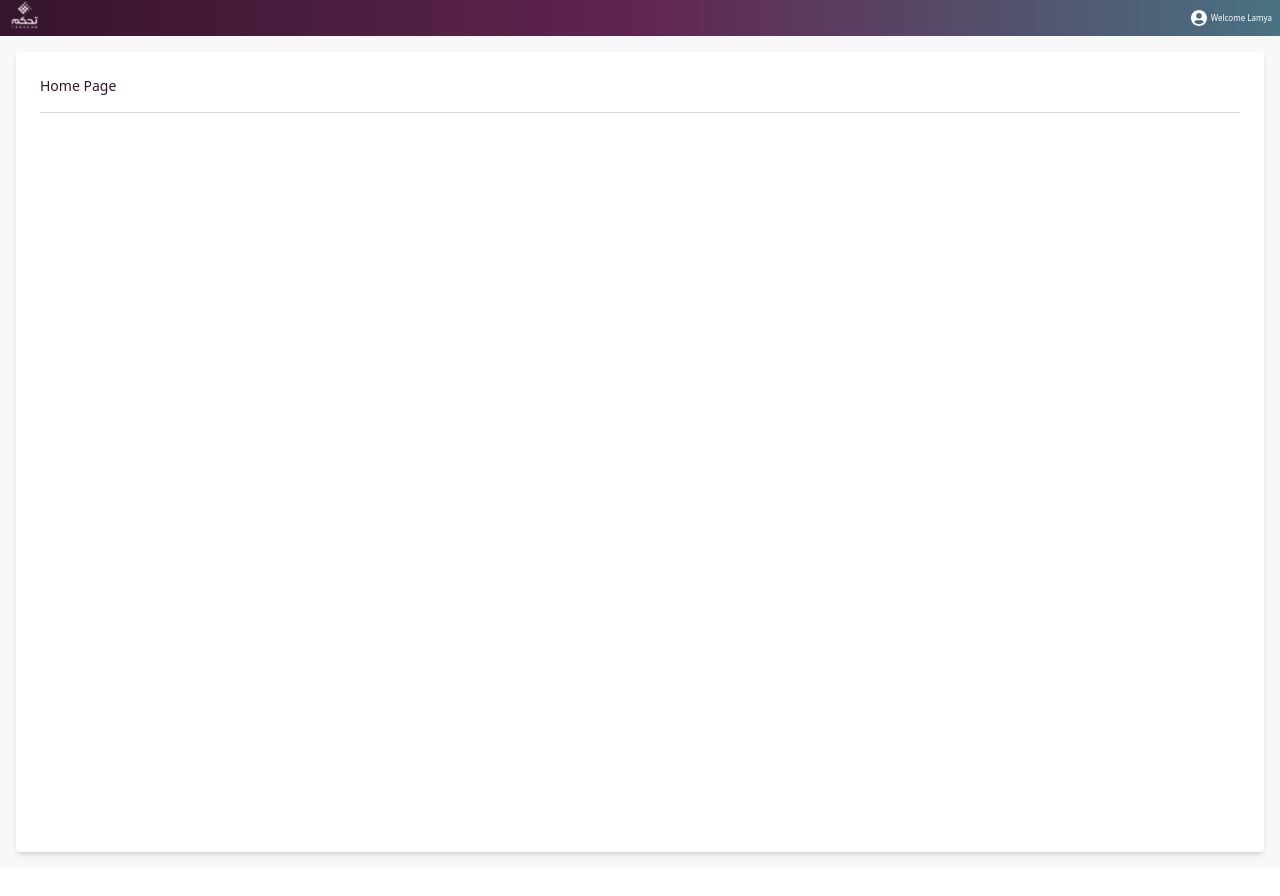
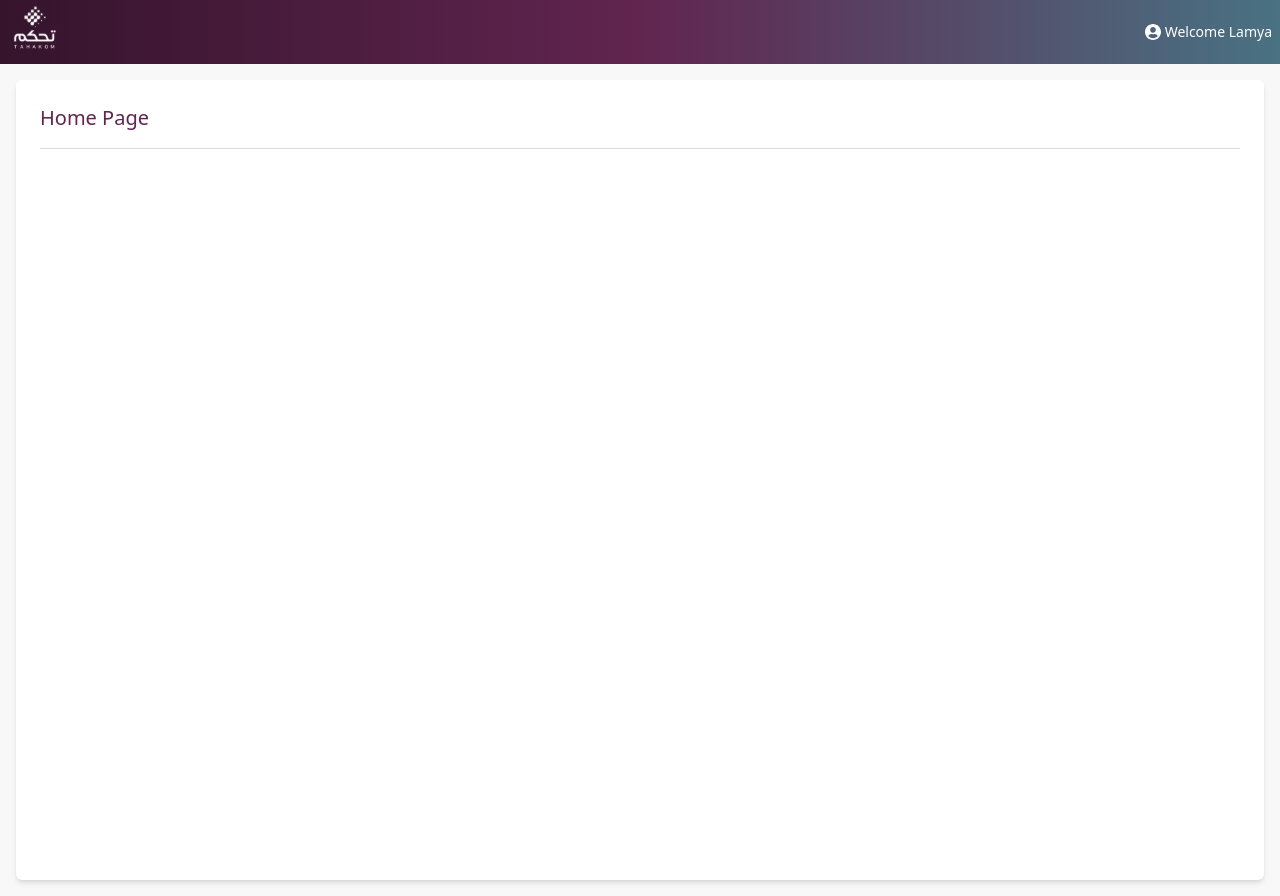
Before and after one commit to lamyax66-66/LoginAssessment, an Angular app in the folder Login/: page / in a window 1280 px wide. Before the commit the page ends 868 px from the top, so only its background shows below. Built offline with nearby package versions, Linux system fonts and the light colour scheme.

Commit message:
fix: home UI

```diff
--- a/Login/src/app/components/card/card.html
+++ b/Login/src/app/components/card/card.html
@@ -1,8 +1,10 @@
-<div class="h-svh w-full bg-white rounded shadow-md p-6">
+<div class="h-svh w-full bg-white rounded-md shadow-md p-6">
     <div>
         <ng-content select="[header]" class="card-title"></ng-content>
     </div>
-    <hr class="my-4 border-t border-[#D9D9D9]">
+    @if (hasBorder()) {
+    <hr class="my-4 border-t border-div">
+  }
     <div>
         <ng-content select="[body]"></ng-content>
     </div>
--- a/Login/src/app/components/card/card.ts
+++ b/Login/src/app/components/card/card.ts
@@ -1,4 +1,4 @@
-import { Component } from '@angular/core';
+import { Component, input } from '@angular/core';
 
 @Component({
   selector: 'app-card',
@@ -6,5 +6,5 @@ import { Component } from '@angular/core';
   templateUrl: './card.html',
 })
 export class Card {
-
+hasBorder = input<boolean>(true);
 }
--- a/Login/src/app/components/navbar/navbar.html
+++ b/Login/src/app/components/navbar/navbar.html
@@ -1,12 +1,12 @@
-<header class="navbar bg-tahakom-header-gradient h-9 flex items-center px-2">
+<header class="navbar bg-tahakom-header-gradient h-16 flex items-center px-2">
     <img src="assets/imgs/tahakom-logo.svg"
          alt="Tahakom Logo"
-         class="h-10 w-auto object-contain" />
+         class="h-16 w-auto" />
    <div class="ml-auto flex items-center gap-1">
         <img src="assets/imgs/user.svg"
              alt="User icon"
              class="h-4 w-auto object-contain" />
-        <span class="text-white text-[8px]">
+        <span class="text-white text-sm">
             Welcome Lamya
         </span>
     </div>
--- a/Login/src/app/pages/home/home.html
+++ b/Login/src/app/pages/home/home.html
@@ -1,7 +1,7 @@
 <app-navbar />
-<div class="min-h-screen bg-back-ground p-4">
+<div class="min-h-screen bg-page-bg p-4">
     <app-card>
-         <h1 header class="text-sm font-medium text-[#37152E]">
+         <h1 header class="text-xl font-medium text-primary">
         Home Page
     </h1>
     </app-card>
--- a/Login/src/app/pages/login/login.html
+++ b/Login/src/app/pages/login/login.html
@@ -1,5 +1,5 @@
 <div class="min-h-screen flex flex-col sm:flex-row">
- <div class="flex bg-backc-ground justify-center items-center">
+ <div class="flex bg-page-bg justify-center items-center">
         <section id="form-header" class="mb-6 text-center">
             <header>
             <h1 class="text-2xl sm:text-3xl lg:text-4xl font-semibold tracking-widest text-black">LOGIN</h1>
--- a/Login/tailwind.config.js
+++ b/Login/tailwind.config.js
@@ -10,10 +10,11 @@ module.exports = {
       },
       colors: {
         'primary': '#612550',
-        'back-ground':'#F8F8F8',
+        'page-bg':'#F8F8F8',
         'error': '#9A0B11',
         'error-bg': '#E8D0D1',
         'gray': '#636364',
+        'div': '#D9D9D9'
       },
       boxShadow: {
         'error-sh': '0 4px 10px 0 #E9444B40',
```
